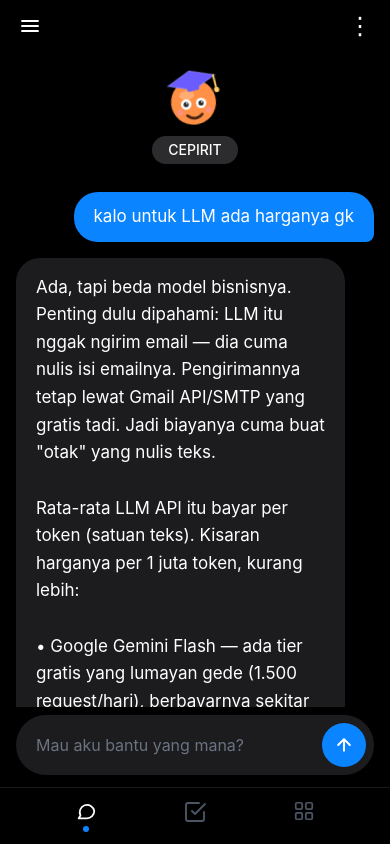
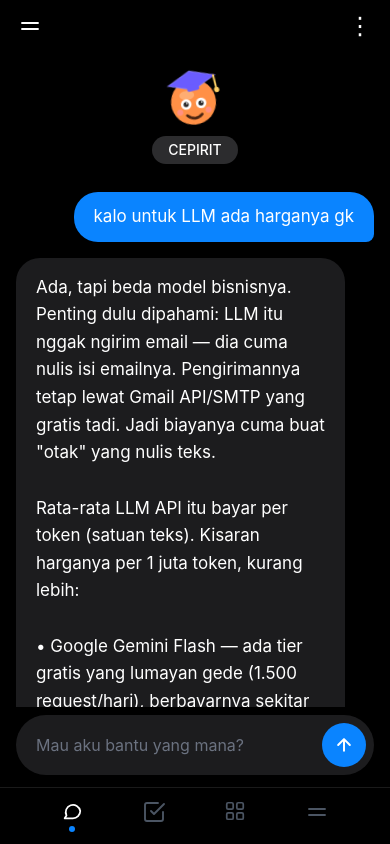
Before and after one commit to Rain-dev-187/smart-virtual-assistant-llm, a React (Vite) app in the folder frontend/: page / in a window 390 px wide. Built offline with nearby package versions, Linux system fonts and the light colour scheme.

Commit message:
Ikon menu jadi 2 garis; tombol menu tampil di tab bar bawah mobile

```diff
--- a/frontend/src/App.jsx
+++ b/frontend/src/App.jsx
@@ -166,7 +166,7 @@ export default function App() {
           onOpenMenu={() => openSheet("menu")}
         />
         <div className="flex-1 min-h-0 relative">{mainView}</div>
-        <MobileTabBar view={view} onView={goView} />
+        <MobileTabBar view={view} onView={goView} onOpenMenu={() => openSheet("menu")} />
         <Drawer
           open={drawerOpen}
           onClose={() => setDrawerOpen(false)}
--- a/frontend/src/components/ui.jsx
+++ b/frontend/src/components/ui.jsx
@@ -165,7 +165,7 @@ const tabCheck = (
   </svg>
 );
 
-export function MobileTabBar({ view, onView }) {
+export function MobileTabBar({ view, onView, onOpenMenu }) {
   const tabs = [
     { key: "chat", label: "Obrolan", icon: I.chat },
     { key: "sasaran", label: "Sasaran", icon: tabCheck },
@@ -192,6 +192,13 @@ export function MobileTabBar({ view, onView }) {
           </button>
         );
       })}
+      <button
+        onClick={onOpenMenu}
+        aria-label="Menu"
+        className="relative flex flex-col items-center gap-1 px-5 py-1 text-gray-600"
+      >
+        {I.menu}
+      </button>
     </nav>
   );
 }
@@ -207,9 +214,8 @@ export const I = {
   ),
   menu: (
     <svg width="24" height="24" viewBox="0 0 24 24" {...p}>
-      <line x1="4" y1="7" x2="20" y2="7" />
-      <line x1="4" y1="12" x2="20" y2="12" />
-      <line x1="4" y1="17" x2="20" y2="17" />
+      <line x1="4" y1="9" x2="20" y2="9" />
+      <line x1="4" y1="15" x2="20" y2="15" />
     </svg>
   ),
   gift: (
```
